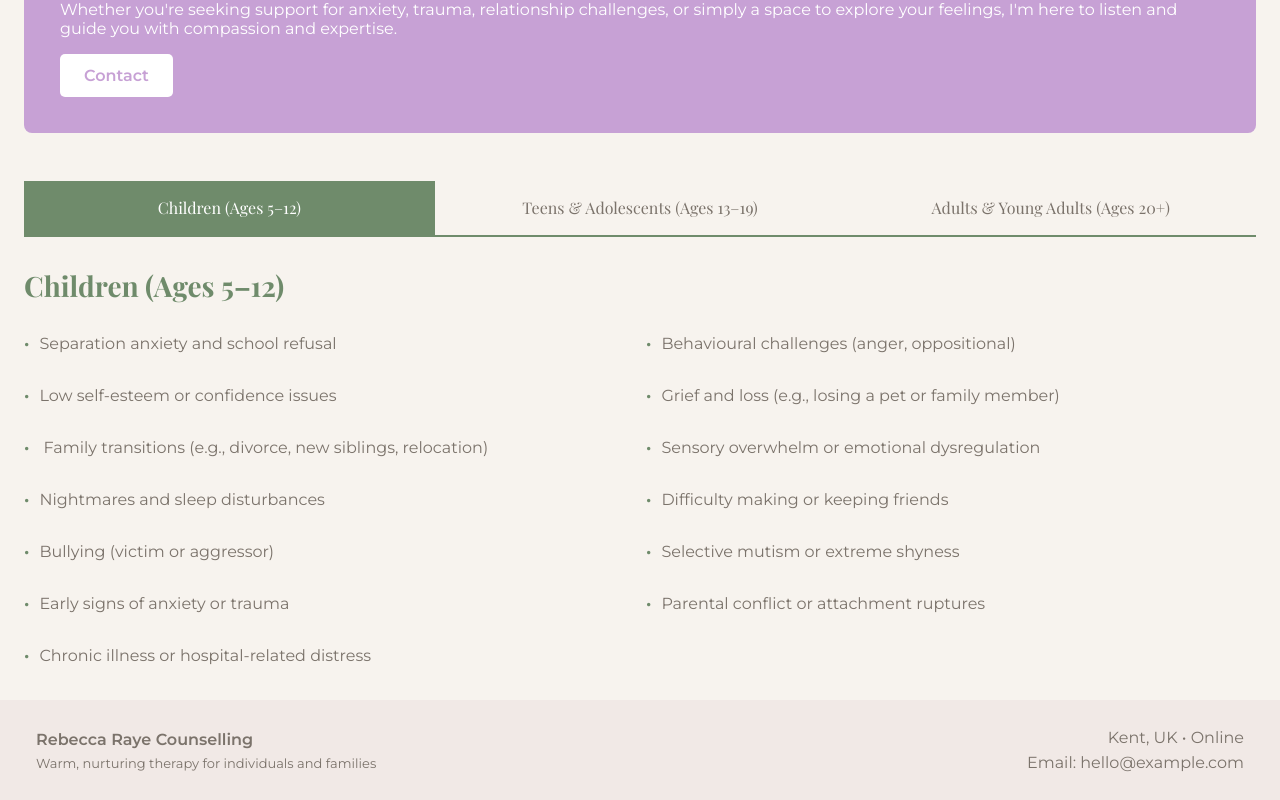
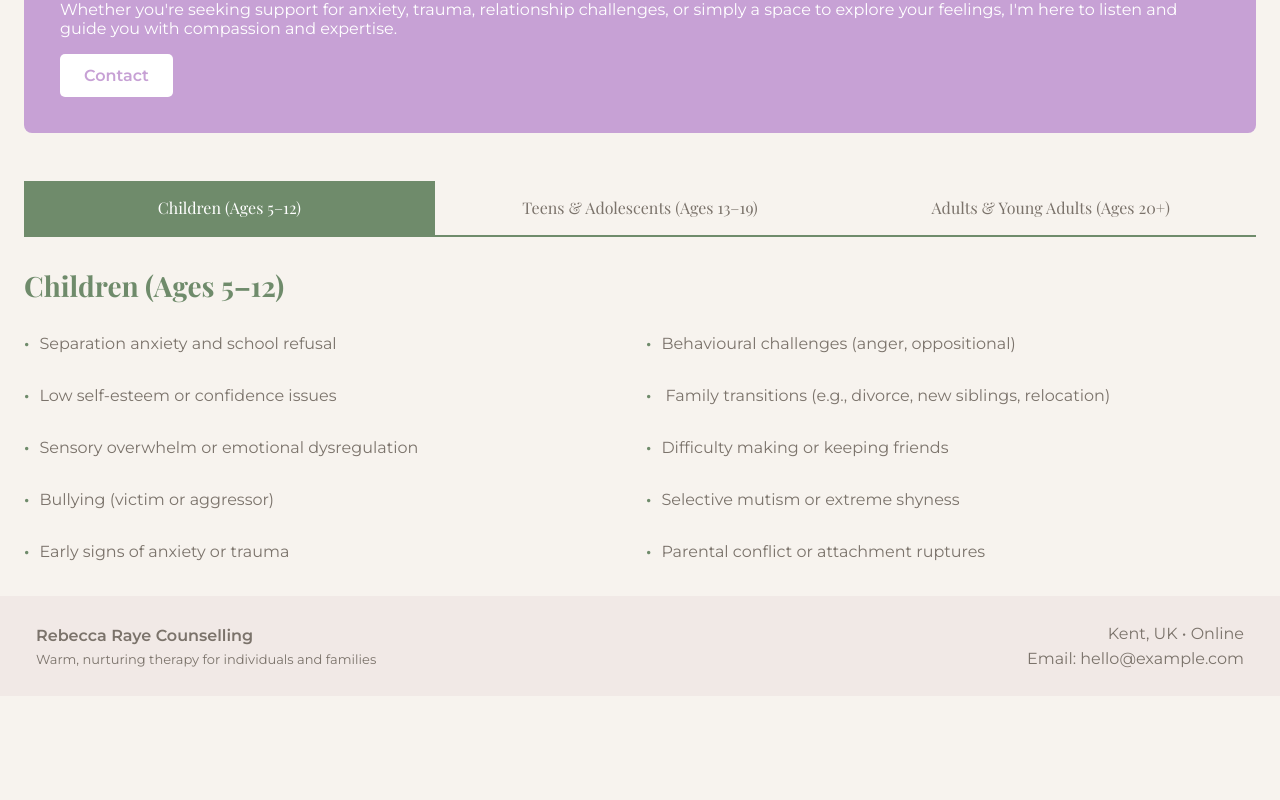
Before and after one commit to joseph-johnson27001/Rebecca-s-Counselling-Site, a Vue app: page / in a window 1280 px wide. Shown: the part 1404-2204 px from the top of the page. After the commit the page ends 2100 px from the top, so only its background shows below. Built offline with nearby package versions, Linux system fonts and the light colour scheme.

Commit message:
Updated tabs

```diff
--- a/src/assets/styles.css
+++ b/src/assets/styles.css
@@ -4,7 +4,7 @@
   --sun-3: #c86b4a; /* terracotta */
   --accent: #6f8b6b; /* muted green */
   --soft: #f7f3ee; /* off-white */
-  --text: #2b2b2b;
+  --text: #2b2b2bde;
   --muted: #7b736b;
 }
 
@@ -87,7 +87,7 @@ body {
 .hero h1 {
   font-family: "Playfair Display", serif;
   font-size: 34px;
-  color: #a8697a;
+  color: #577ba0;
   margin: 0 0 16px;
 }
 .hero p {
@@ -193,14 +193,13 @@ body {
 .page-heading-lg {
   font-family: "Playfair Display", serif;
   font-size: 34px;
-  color: #a8697a;
   margin: 0 0 16px;
 }
 
 .page-heading-md {
   font-family: "Playfair Display", serif;
   font-size: 24px;
-  color: #a8697a;
+  color: var(--text);
   margin: 0 0 16px;
 }
 
--- a/src/components/AgeGroupTabs.vue
+++ b/src/components/AgeGroupTabs.vue
@@ -20,18 +20,15 @@
             <li>Separation anxiety and school refusal</li>
             <li>Behavioural challenges (anger, oppositional)</li>
             <li>Low self-esteem or confidence issues</li>
-            <li>Grief and loss (e.g., losing a pet or family member)</li>
             <li>
               Family transitions (e.g., divorce, new siblings, relocation)
             </li>
             <li>Sensory overwhelm or emotional dysregulation</li>
-            <li>Nightmares and sleep disturbances</li>
             <li>Difficulty making or keeping friends</li>
             <li>Bullying (victim or aggressor)</li>
             <li>Selective mutism or extreme shyness</li>
             <li>Early signs of anxiety or trauma</li>
             <li>Parental conflict or attachment ruptures</li>
-            <li>Chronic illness or hospital-related distress</li>
           </ul>
         </div>
 
--- a/src/views/Contact.vue
+++ b/src/views/Contact.vue
@@ -42,7 +42,7 @@
 .contact-title {
   font-family: "Playfair Display", serif;
   font-size: 24px;
-  color: #a8697a;
+  color: var(--text);
   margin: 0 0 16px;
 }
 .contact-desc {
@@ -61,6 +61,7 @@
   padding: 10px;
   border: 1px solid #ddd;
   border-radius: 6px;
+  outline: none;
 }
 .contact-form .btn {
   align-self: flex-end;
--- a/src/views/Home.vue
+++ b/src/views/Home.vue
@@ -74,7 +74,7 @@
     </div>
   </section>
 
-    <ServiceGrid id="services" />
+  <ServiceGrid id="services" />
 
   <section class="section">
     <div class="access-box">
```
